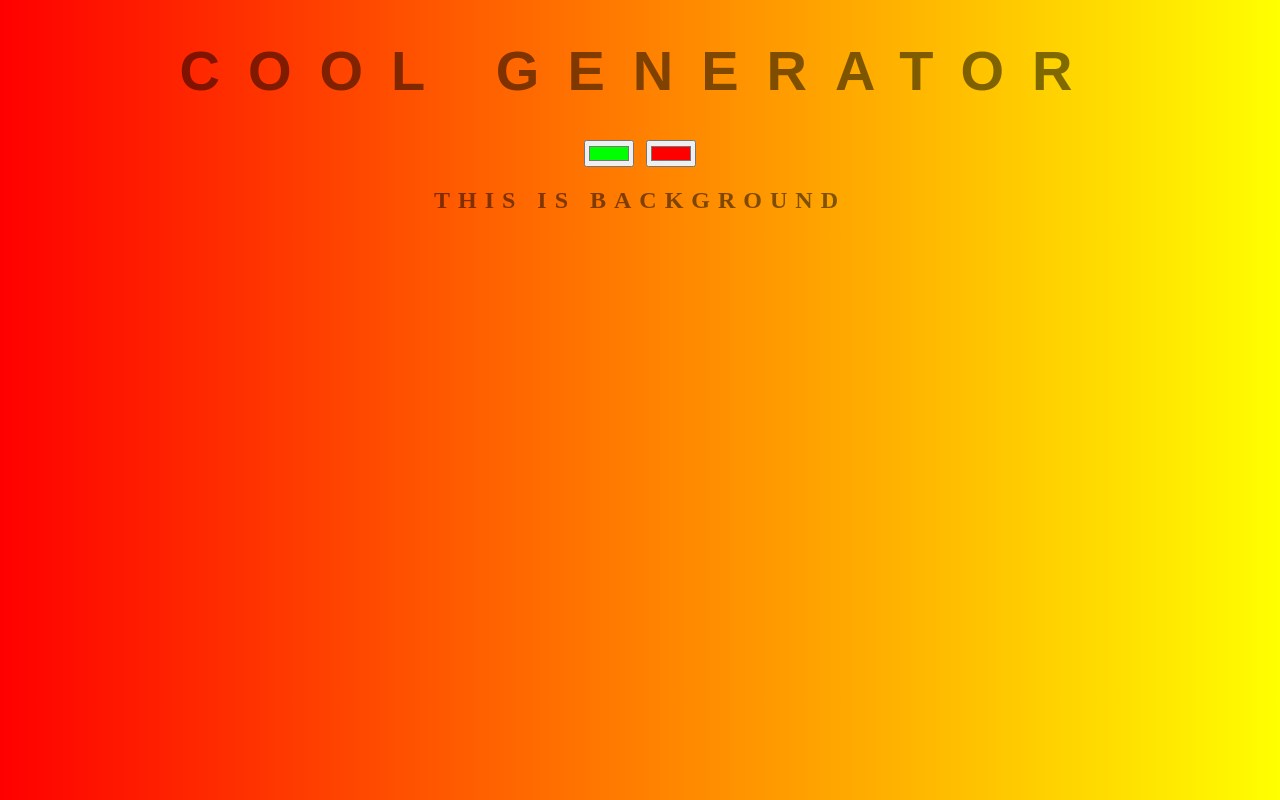
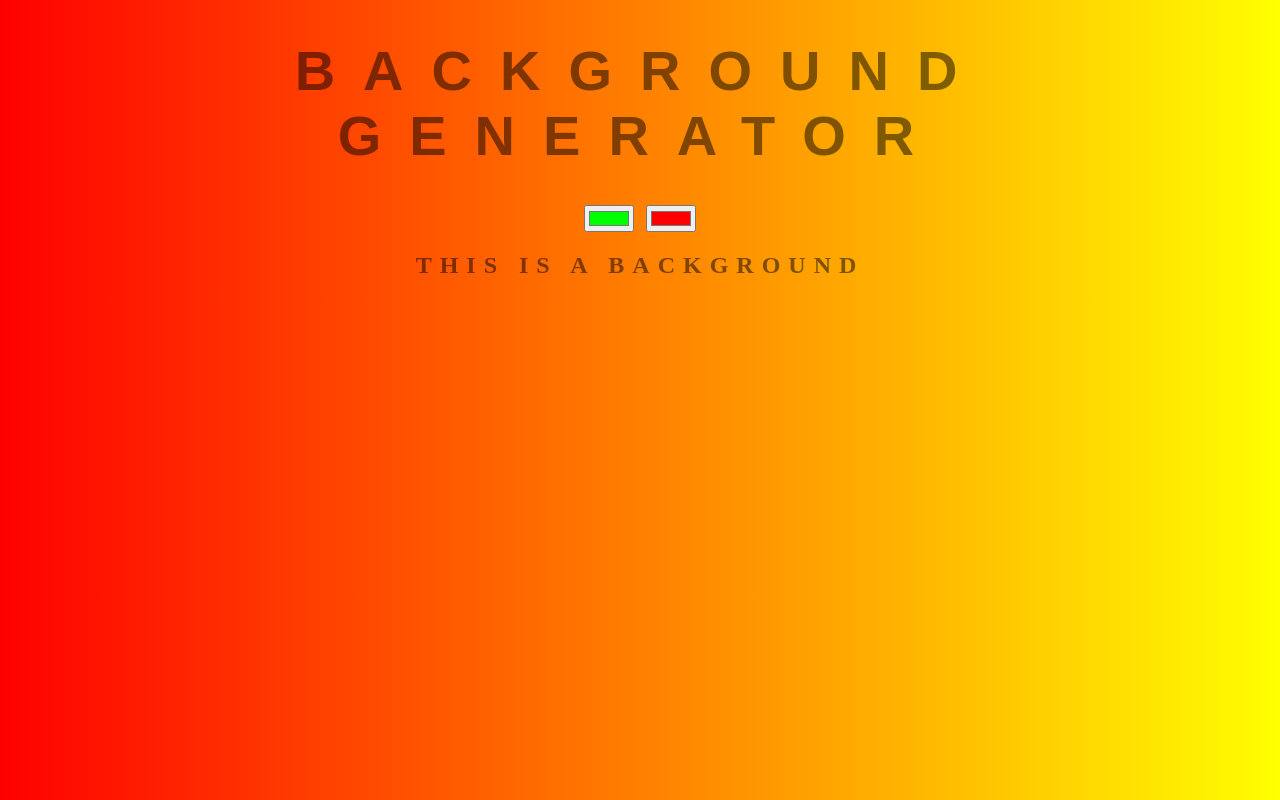
Before and after one commit to sidulanaksekolahan/background-generator, a plain HTML site: page index.html in a window 1280 px wide. Drawn offline with Linux system fonts and the light colour scheme.

Commit message:
reverting back to old title

```diff
--- a/index.html
+++ b/index.html
@@ -8,10 +8,10 @@
     <link rel="stylesheet" href="style.css">
 </head>
 <body id="gradient">
-    <h1>COOL Generator</h1>
+    <h1>Background Generator</h1>
     <input class="color1" type="color" name="color1" value="#00ff00">
     <input class="color2" type="color" name="color2" value="#ff0000">
-    <h2>This is background</h2>
+    <h2>This is a background</h2>
     <h3></h3>
 
     <script src="script.js"></script>
```
